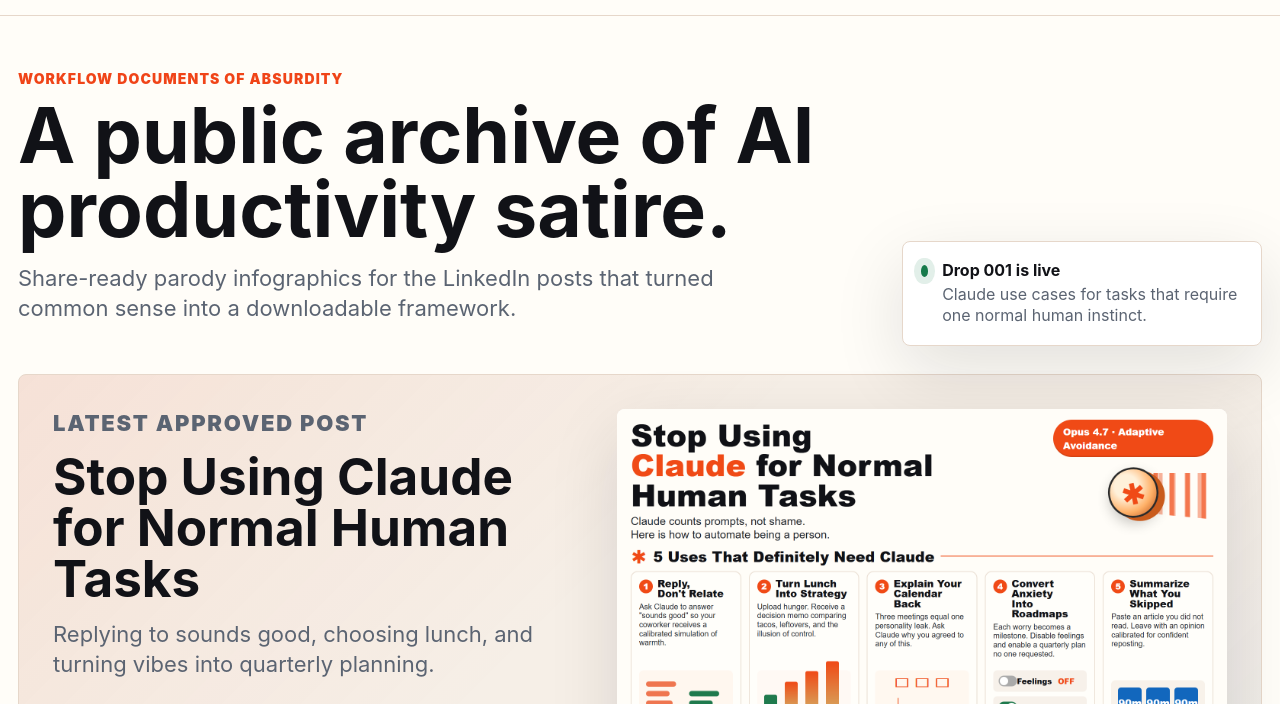
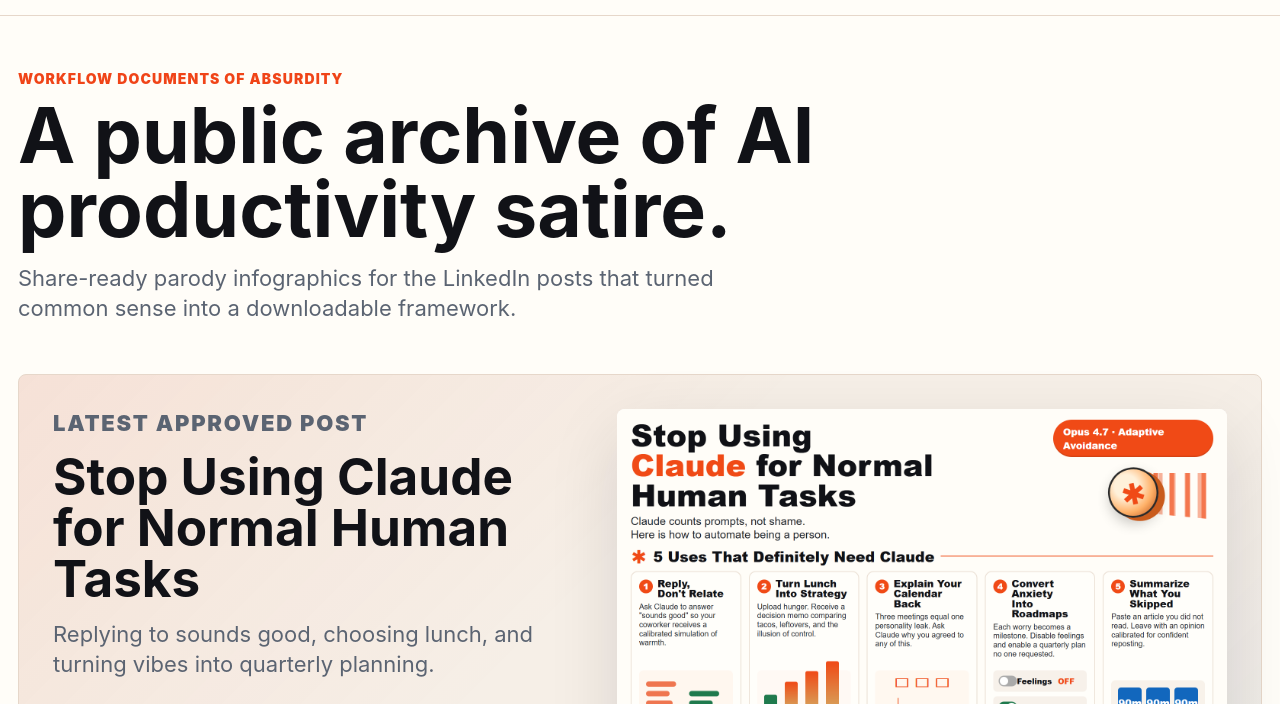
Before and after one commit to AesopScott/parody, a website: page public/index.html in a window 1280 px wide. Shown: the part 55-759 px from the top of the page. Drawn offline with Linux system fonts and the light colour scheme; no server answers.

Commit message:
Remove homepage status card

```diff
--- a/public/index.html
+++ b/public/index.html
@@ -50,13 +50,6 @@
         <p class="eyebrow">Workflow documents of absurdity</p>
         <h1 id="intro-title">A public archive of AI productivity satire.</h1>
         <p class="lede">Share-ready parody infographics for the LinkedIn posts that turned common sense into a downloadable framework.</p>
-      </div>
-      <div class="status-card" aria-label="Current drop status">
-        <span class="status-dot"></span>
-        <div>
-          <strong>Drop 001 is live</strong>
-          <span>Claude use cases for tasks that require one normal human instinct.</span>
-        </div>
       </div>
     </section>
 
--- a/public/styles.css
+++ b/public/styles.css
@@ -78,10 +78,6 @@
 }
 
 .intro {
-  display: grid;
-  grid-template-columns: minmax(0, 1fr) 360px;
-  gap: 36px;
-  align-items: end;
   padding: 54px 0 28px;
 }
 
@@ -128,37 +124,6 @@
   color: var(--muted);
   font-size: 22px;
   line-height: 1.35;
-}
-
-.status-card {
-  display: flex;
-  gap: 14px;
-  align-items: flex-start;
-  padding: 18px;
-  border: 1px solid var(--line);
-  border-radius: 8px;
-  background: #fff;
-  box-shadow: var(--shadow);
-}
-
-.status-card strong,
-.status-card span:last-child {
-  display: block;
-}
-
-.status-card span:last-child {
-  margin-top: 4px;
-  color: var(--muted);
-  line-height: 1.35;
-}
-
-.status-dot {
-  width: 12px;
-  height: 12px;
-  margin-top: 5px;
-  border-radius: 50%;
-  background: var(--green);
-  box-shadow: 0 0 0 7px rgba(22, 122, 75, 0.12);
 }
 
 .drop-layout {
@@ -883,7 +848,6 @@
 }
 
 @media (max-width: 980px) {
-  .intro,
   .drop-layout,
   .feature-grid,
   .pixelfed-profile,
@@ -894,15 +858,10 @@
 
   .intro-copy,
   .drop-copy,
-  .status-card,
   .drop-layout,
   .caption-card {
     min-width: 0;
     max-width: 100%;
-  }
-
-  .status-card {
-    max-width: 520px;
   }
 
   .studio-input-panel {
```
